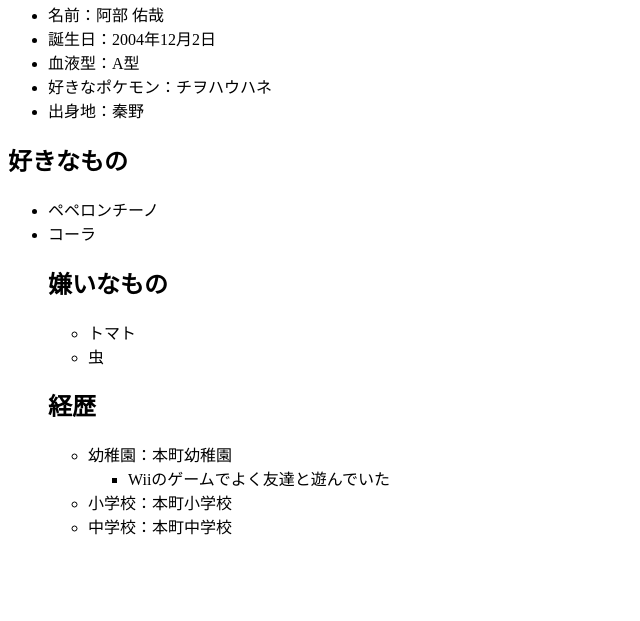
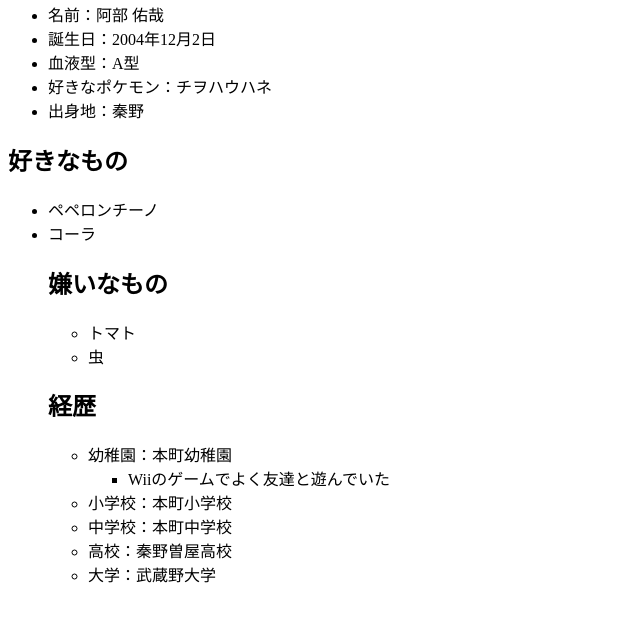
Before and after one commit to Aby-1202/git-practice2023, a plain HTML site: page index.html in a window 1280 px wide. Shown: the part 87-708 px from the top of the page, without its empty margins (0-640 px from the left). Drawn offline with Linux system fonts and the light colour scheme.

Commit message:
高校と大学を追記

```diff
--- a/index.html
+++ b/index.html
@@ -43,6 +43,10 @@
             </li>
             <li>中学校：本町中学校
             </li>
+            <li>高校：秦野曽屋高校
+            </li>
+            <li>大学：武蔵野大学
+            </li>
         </ul>
     </body>
 </html>
```
